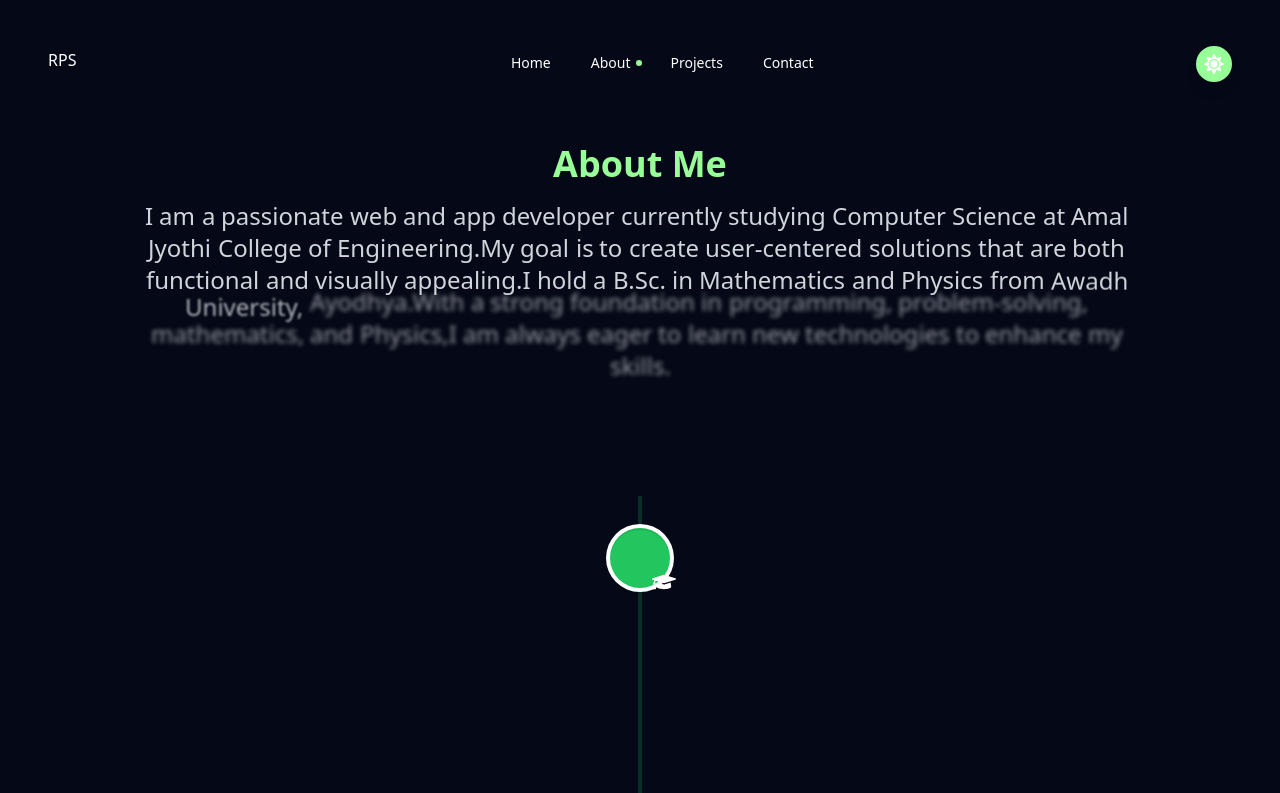
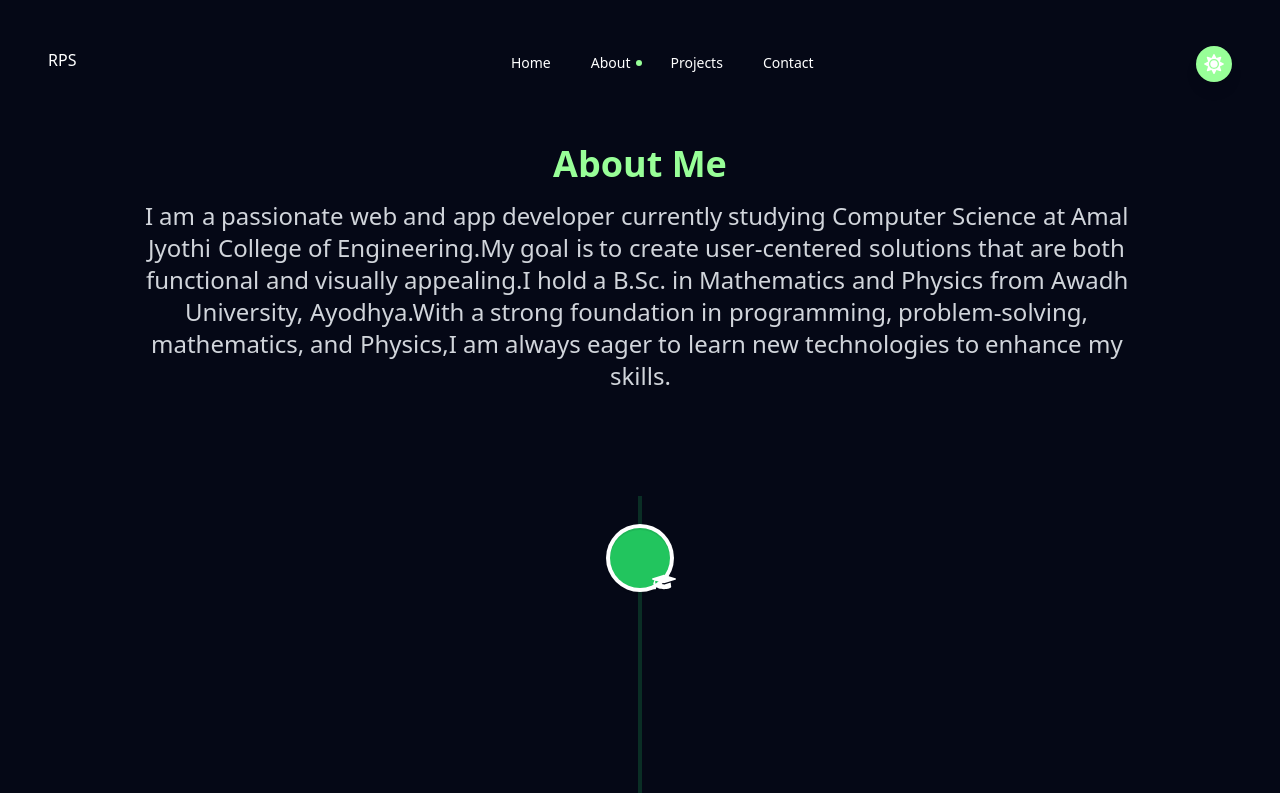
Before and after one commit to lord-rudra0/My-Portfolio, a React (Vite) app: page /about in a window 1280 px wide. Shown: the top 793 px of the page. Built offline with nearby package versions, Linux system fonts and the light colour scheme.

Commit message:
speed decrease of text

```diff
--- a/src/pages/About.jsx
+++ b/src/pages/About.jsx
@@ -166,7 +166,7 @@ const About = () => {
           <h1 className="text-4xl font-bold mb-8 text-center mt-16 text-white">About Me</h1>
           <BlurText
             text={content.about.fullBio}
-            delay={150}
+            delay={50}
             animateBy="words"
             direction="top"
             className={`text-2xl mb-8 text-center ${theme === 'dark' ? 'text-gray-300' : 'text-gray-800'}`}
```
